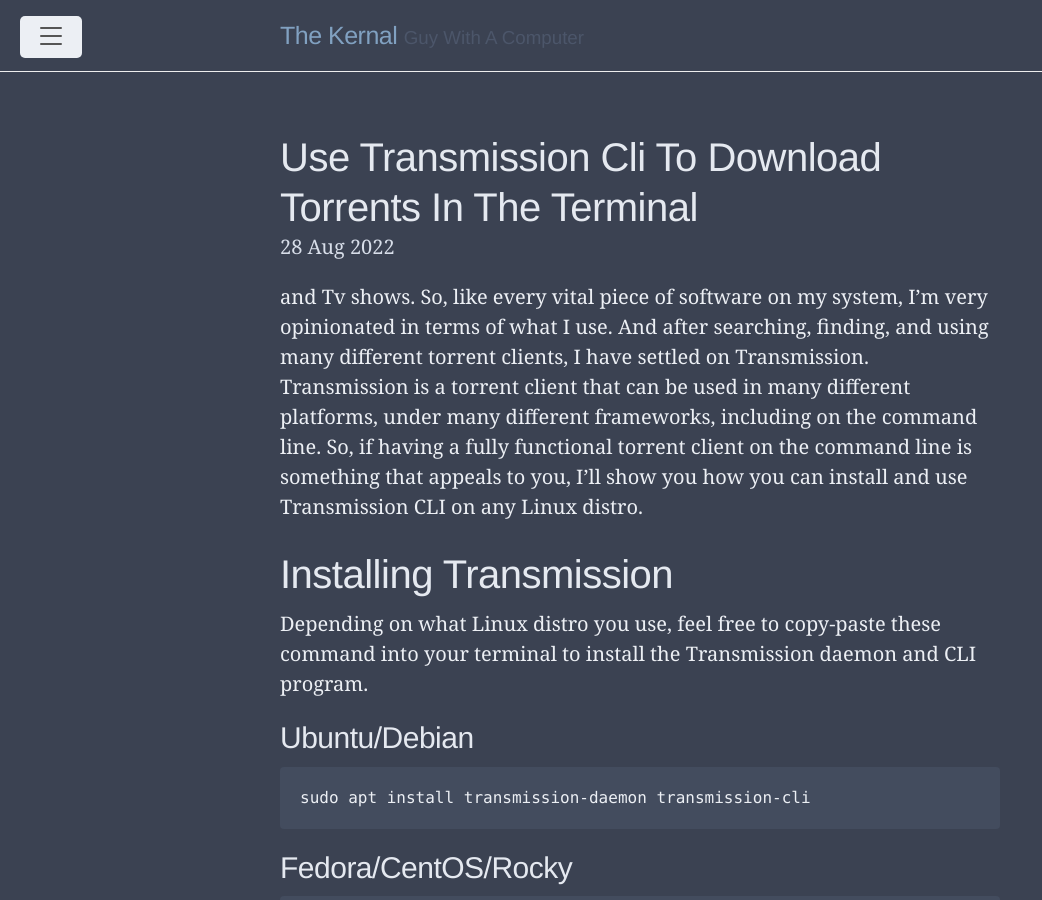
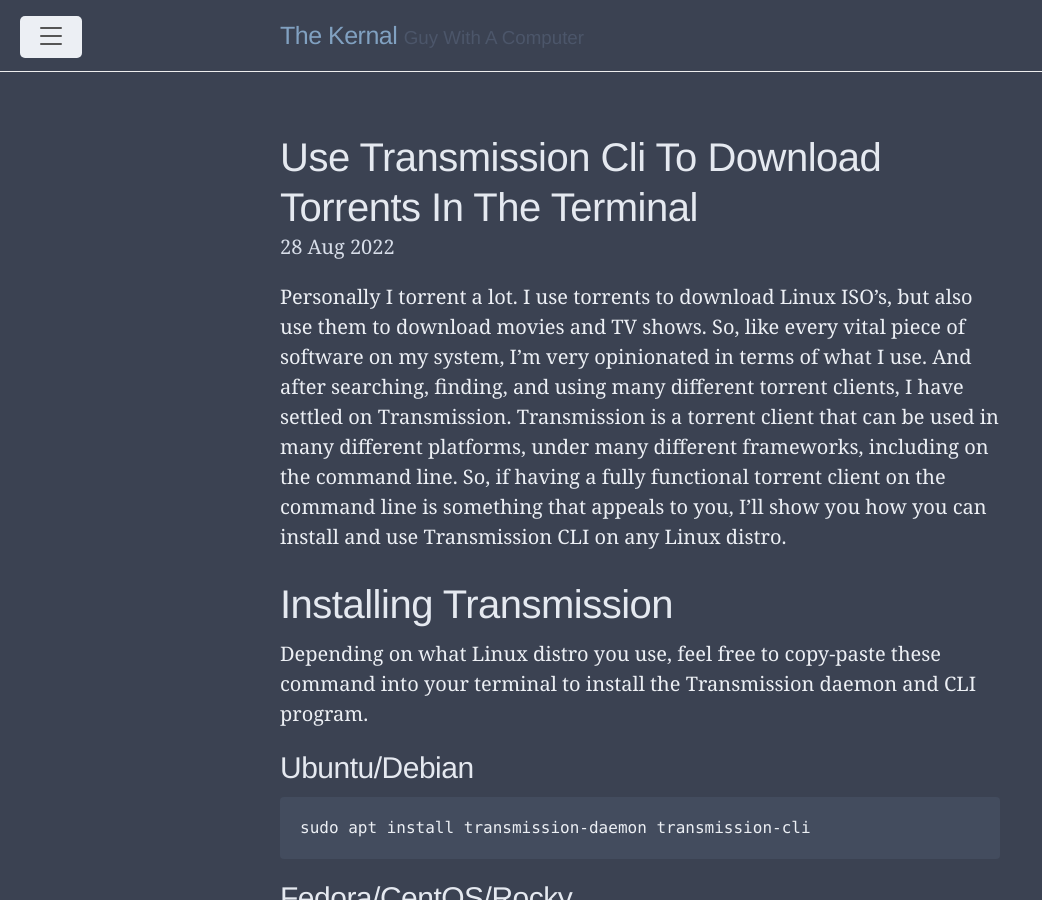
Before and after one commit to TheKernalBlog/TheKernalBlog, a Jekyll site: the page built from _posts/2022-08-28-Use-Transmission-CLI-To-Download-Torrents-In-The-Terminal.md, in a window 1280 px wide and 900 px high. Shown: the whole window, without its empty margins (0-1042 px from the left). Built offline with Jekyll 4.4.1, drawn with Linux system fonts in a browser that asks for light colours; our own code applies the rules of GitHub Pages for plain Markdown files.

Commit message:
Update 2022-08-28-Use-Transmission-CLI-To-Download-Torrents-In-The-Terminal.md

```diff
--- a/_posts/2022-08-28-Use-Transmission-CLI-To-Download-Torrents-In-The-Terminal.md
+++ b/_posts/2022-08-28-Use-Transmission-CLI-To-Download-Torrents-In-The-Terminal.md
@@ -1,7 +1,7 @@
 ---
 published: true
 ---
-and Tv shows. So, like every vital piece of software on my system, I'm very opinionated in terms of what I use. And after searching, finding, and using many different torrent clients, I have settled on Transmission. Transmission is a torrent client that can be used in many different platforms, under many different frameworks, including on the command line. So, if having a fully functional torrent client on the command line is something that appeals to you, I'll show you how you can install and use Transmission CLI on any Linux distro.
+Personally I torrent a lot. I use torrents to download Linux ISO's, but also use them to download movies and TV shows. So, like every vital piece of software on my system, I'm very opinionated in terms of what I use. And after searching, finding, and using many different torrent clients, I have settled on Transmission. Transmission is a torrent client that can be used in many different platforms, under many different frameworks, including on the command line. So, if having a fully functional torrent client on the command line is something that appeals to you, I'll show you how you can install and use Transmission CLI on any Linux distro.
 
 # Installing Transmission
 
```
